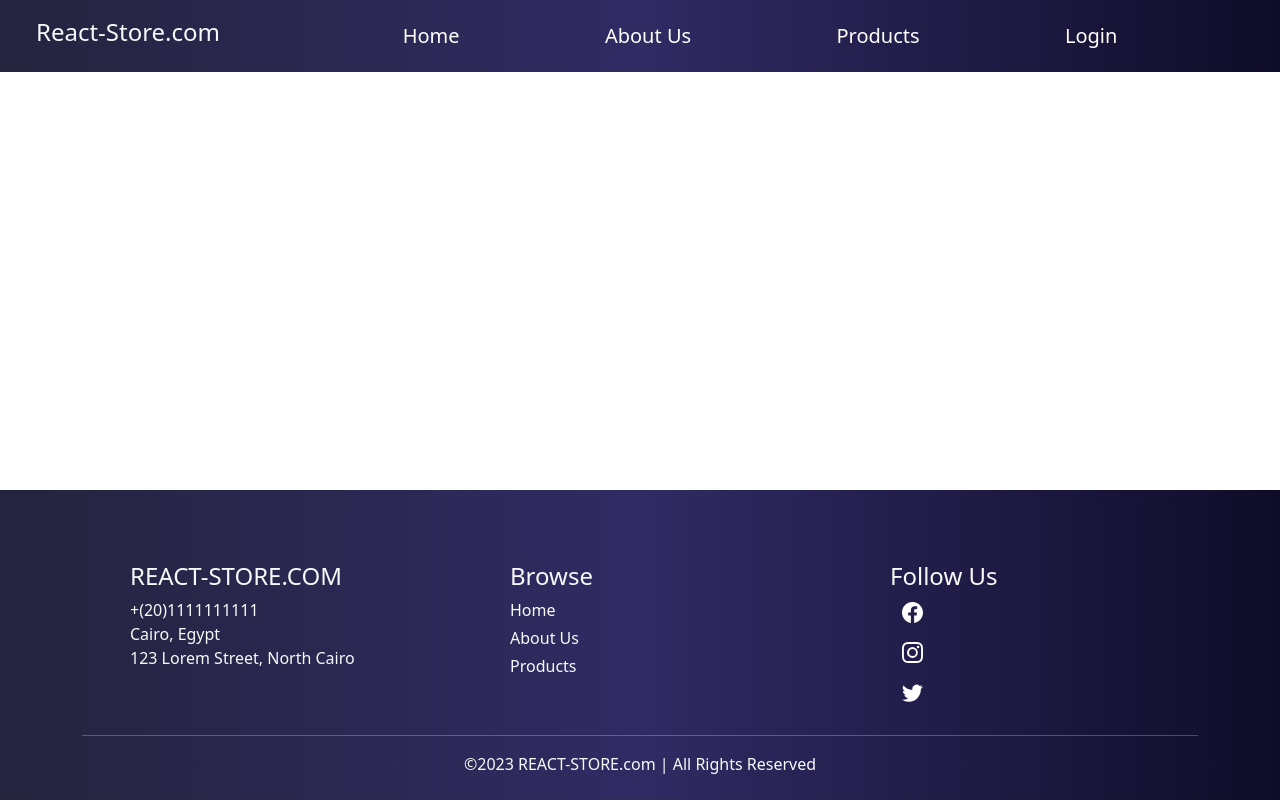
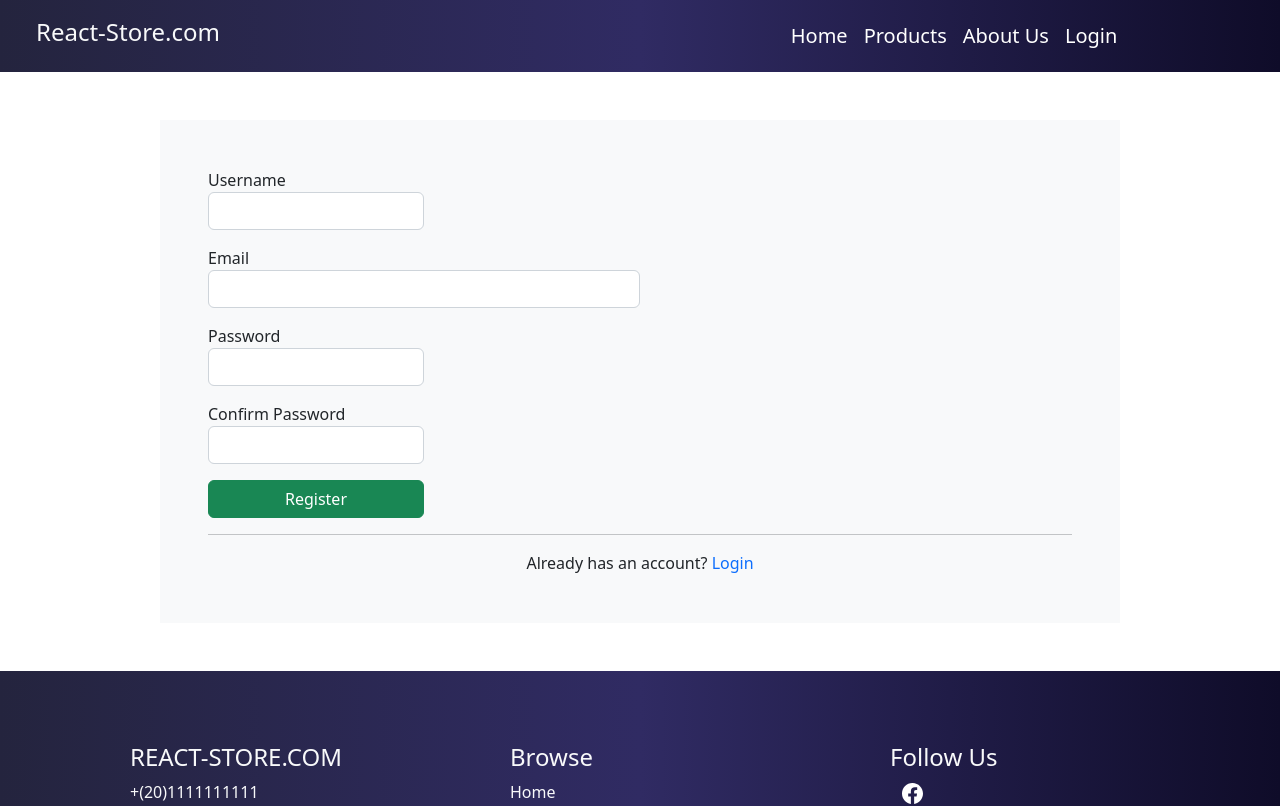
Before and after one commit to assemMoh/E-Commerce-Project, a React (Create React App) app in the folder ecommerce/: page /register in a window 1280 px wide. Shown: the top 806 px of the page. Built offline with nearby package versions, Linux system fonts and the light colour scheme.

Commit message:
register and login forms

```diff
--- a/ecommerce/package.json
+++ b/ecommerce/package.json
@@ -9,12 +9,14 @@
     "axios": "^1.4.0",
     "bootstrap": "^5.2.3",
     "bootstrap-icons": "^1.10.5",
+    "formik": "^2.4.1",
     "react": "^18.2.0",
     "react-bootstrap": "^2.7.4",
     "react-dom": "^18.2.0",
     "react-router-dom": "^6.11.2",
     "react-scripts": "5.0.1",
-    "web-vitals": "^2.1.4"
+    "web-vitals": "^2.1.4",
+    "yup": "^1.2.0"
   },
   "scripts": {
     "start": "react-scripts start",
--- a/ecommerce/src/App.css
+++ b/ecommerce/src/App.css
@@ -32,3 +32,7 @@ body {
 .content-wrap {
     flex: 1;
 }
+
+.inputError{
+    border-color: rgb(255, 3, 3)
+}
--- a/ecommerce/src/App.jsx
+++ b/ecommerce/src/App.jsx
@@ -8,6 +8,9 @@ import { Products } from './components/Products'
 import { ProductsAdmin } from './components/ProductsAdmin'
 import { ProductDetails } from './pages/ProductDetails';
 import { ProductForm } from './pages/ProductForm';
+import { EntryPoint } from './components/EntryPoint';
+import { Login } from './components/Login';
+import { Register } from './components/Register';
 
 
 function App() {
@@ -21,13 +24,15 @@ function App() {
           <Route path='admin' element={<ProductsAdmin />} />
           <Route path='home' element={<HomeBody />} />
           <Route path='products' element={<Products />} />
+          <Route path='login' element={<Login />} />
+          <Route path='register' element={<Register />} />
           <Route path="about" element={<AboutUs />} />
           <Route path='products/:id' element={<ProductDetails />} />
           <Route path='products/:id/edit' element={<ProductForm />} />
         </Routes>
       </div>
       <Footer />
-    </div >
+    </div>
   );
 }
 
--- /dev/null
+++ b/ecommerce/src/components/EntryPoint.jsx
@@ -0,0 +1,26 @@
+import React, { useState } from 'react'
+import { Nav, NavLink, Tab, Tabs } from 'react-bootstrap'
+import { Login } from './Login'
+import { Register } from './Register'
+
+export function EntryPoint() {
+
+  let [display, setDisplay] = useState("Login")
+
+  return (
+    <div className='container text-center bg-light w-75'>
+        {/* <Nav className='d-flex justify-content-center'>
+          <h4 className='text-primary'
+          onClick={setDisplay("Login")}>
+          Login
+          </h4>
+          <h4 className='text-dark'
+          onClick={setDisplay("Register")}>
+          Register
+          </h4>
+        </Nav>
+        {display == "Login" ? <Login /> : <Register />} */}
+
+    </div>
+  )
+}
--- /dev/null
+++ b/ecommerce/src/components/Login.jsx
@@ -0,0 +1,84 @@
+import React, { useEffect, useState } from 'react'
+import { useNavigate, NavLink } from 'react-router-dom'
+import { getUsers } from '../API/productsAPI'
+import { useFormik } from 'formik'
+
+export function Login() {
+
+    let [usersInfo, setUsersInfo] = useState([])
+    let [registeredUser, setRegisteredUser] = useState(false)
+    let [loginTrial, setLoginTrial] = useState(false)
+    let {values, handleChange} = useFormik({
+        initialValues: {
+            username: "",
+            password: "",
+        },
+    })
+
+
+    let searchUser = (user) => {
+        if (values.username == user.username && values.password == user.password)
+            setRegisteredUser(true)
+    }
+
+    let checkIfFound = (e) => {
+        e.preventDefault()
+        usersInfo.map(searchUser)
+        if (!registeredUser)
+            setLoginTrial(true)
+        else
+            setLoginTrial(false)
+    }
+
+
+
+    let retreiveUsers = async () => {
+        try{
+            let allUsers = await getUsers()
+            setUsersInfo(allUsers.data)
+        }catch(err){
+            console.log("error occured during fetching")
+        }
+    }
+    useEffect(() => {
+        retreiveUsers()
+    },[])
+
+  return (
+    <div className=' my-5 p-5 w-25 m-auto bg-light'>
+        <form autoComplete='off'>
+            <div class="mb-3">
+                <label for="username" >Username</label>
+                <input type="username" id="username"
+                value={values.username}
+                onChange={handleChange}
+                className="form-control"
+                />
+            </div>
+
+
+            <div class="mb-3">
+                <label for="password" class="form-label">Password</label>
+                <input type="password" class="form-control" id="password"
+                value={values.password}
+                onChange={handleChange}
+
+                />
+            </div>
+
+
+
+            <div className='container text-center'>
+                {loginTrial && (<label className='text-danger my-3'>Invalid username or password</label>)}
+                <button onClick={checkIfFound} class="btn btn-primary w-50 text-center">Login</button>
+            </div>
+            </form>
+            <hr/>
+            <div className='container text-center'>
+                    <label>
+                        Don't have an account? <NavLink className='nav-link text-primary d-inline' to='/register'> Register </NavLink>
+                    </label>
+            </div>
+    </div>
+  )
+}
--- a/ecommerce/src/components/MyNavigation.jsx
+++ b/ecommerce/src/components/MyNavigation.jsx
@@ -8,15 +8,15 @@ export function MyNavigation() {
     <div className="navCont">
       <Navbar bg="danger" variant="dark" className='nav-section'>
         <h4 className='text-center text-light' style={{ width: '20%' }}>React-Store.com</h4>
-        <Container className='p-2 col-7'  >
+        <Container className='p-2 justify-content-end col-7'  >
           <Navbar.Brand className=''>
             <NavLink className="nav-link" to="/home">Home</NavLink>
           </Navbar.Brand>
           <Navbar.Brand className=''>
-            <NavLink className="nav-link" to="/about">About Us</NavLink>
+            <NavLink className="nav-link " to="/products">Products</NavLink>
           </Navbar.Brand>
           <Navbar.Brand className=''>
-            <NavLink className="nav-link " to="/products">Products</NavLink>
+            <NavLink className="nav-link" to="/about">About Us</NavLink>
           </Navbar.Brand>
           <Navbar.Brand className="">
             <NavLink className="nav-link " to="/login">Login</NavLink>
--- /dev/null
+++ b/ecommerce/src/components/Register.jsx
@@ -0,0 +1,134 @@
+import React, { useState } from 'react'
+import { NavLink } from 'react-router-dom'
+import { useFormik } from 'formik'
+import { registerSchema } from '../schemas/registerSchema'
+import { registerUser } from '../API/productsAPI'
+import { Button, Modal, Spinner } from 'react-bootstrap'
+
+export function Register() {
+
+
+    let [show, setShow] = useState(false)
+
+    let onSubmit = async (values, actions) => {
+        // console.log(actions)
+        try {
+            let {confpassword, ...userInfo} = values
+            await registerUser(userInfo)
+            setShow(true)
+            setTimeout(() => {
+                setShow(false)
+                actions.resetForm()
+            }, 1000);
+        }catch(e){
+            console.log('Error occured during registration. Try again later')
+        }
+    }
+
+    let {
+        values,
+        handleChange,
+        handleBlur,
+        handleSubmit,
+        errors,
+        touched,
+        isSubmitting,
+    } = useFormik({
+        initialValues: {
+            username: "",
+            email: "",
+            password: "",
+            confpassword: "",
+        },
+        validationSchema: registerSchema,
+        onSubmit
+    })
+
+
+
+  return (
+    <div className='my-5 p-5 w-75 m-auto bg-light'>
+        <form onSubmit={handleSubmit} autoComplete='off' >
+            <div class="mb-3 w-25">
+                <label for="username" >Username</label>
+                <input type="username" id="username"
+                value={values.username}
+                onChange={handleChange}
+                onBlur={handleBlur}
+                className={errors.username && touched.username ? "form-control border-danger" : "form-control"}
+                />
+                {errors.username && touched.username && <label className='text-danger'>{errors.username}</label>}
+            </div>
+
+            <div class="mb-3 w-50">
+                <label for="email" >Email</label>
+                <input type="email" id="email"
+                value={values.email}
+                onChange={handleChange}
+                onBlur={handleBlur}
+                className={errors.email && touched.email ? "form-control border-danger" : "form-control"}
+                />
+                {errors.email && touched.email && <label className='text-danger'>{errors.email}</label>}
+            </div>
+
+            <div class="mb-3 w-25">
+                <label for="password" >Password</label>
+                <input type="password" id="password"
+
+                value={values.password}
+                onChange={handleChange}
+                onBlur={handleBlur}
+                className={errors.password && touched.password ? "form-control border-danger" : "form-control"}
+                />
+                {errors.password && touched.password && <label className='text-danger'>{errors.password}</label>}
+            </div>
+
+            <div class="mb-3 w-25">
+                <label for="confpassword" >Confirm Password</label>
+                <input type="password" id="confpassword"
+
+                value={values.confpassword}
+                onChange={handleChange}
+                onBlur={handleBlur}
+                className={errors.confpassword && touched.confpassword ? "form-control border-danger" : "form-control"}
+                />
+                {errors.confpassword && touched.confpassword && <label className='text-danger'>{errors.confpassword}</label>}
+            </div>
+
+            <div >
+                <button disabled={isSubmitting} type="submit" class="btn btn-success w-25 text-center">Register</button>
+                {show &&  (<Spinner className='mx-3 ' animation="border" role="status">
+                    <span className="visually-hidden">Loading...</span>
+                </Spinner>)}
+            </div>
+        </form>
+
+
+
+        <hr/>
+        <div className='container text-center'>
+                <label>
+                    Already has an account? <NavLink className='nav-link text-primary d-inline' to='/Login'> Login </NavLink>
+                </label>
+        </div>
+
+
+        {/* <Modal.Dialog>
+            <Modal.Header closeButton>
+            <Modal.Title>Modal title</Modal.Title>
+            </Modal.Header>
+
+            <Modal.Body>
+            <p>Modal body text goes here.</p>
+            </Modal.Body>
+
+            <Modal.Footer>
+            <Button variant="secondary">Close</Button>
+            <Button variant="primary">Save changes</Button>
+            </Modal.Footer>
+        </Modal.Dialog> */}
+
+
+    </div>
+  )
+}
--- /dev/null
+++ b/ecommerce/src/schemas/registerSchema.js
@@ -0,0 +1,11 @@
+import * as yup from "yup";
+
+let passRegex = /^(?=.*\d)(?=.*[a-z])(?=.*[A-Z]).{5,}$/
+
+export const registerSchema = yup.object().shape({
+    username: yup.string().required("Required"),
+    email: yup.string().email("Please enter valid email format.").required("Required"),
+    password: yup.string("Password contains only letter.").min(5)
+        .matches(passRegex, {message: "Password must contain at least 1 digit, small letter and capital letter"}).required("Required"),
+    confpassword: yup.string().oneOf([yup.ref('password'), null], "Password does not match").required("Required")
+})
```
Also changed, not shown: ecommerce/src/API/productsAPI.js (+10 -6 lines), 2 other files (tests, documents, lock files or other folders).
